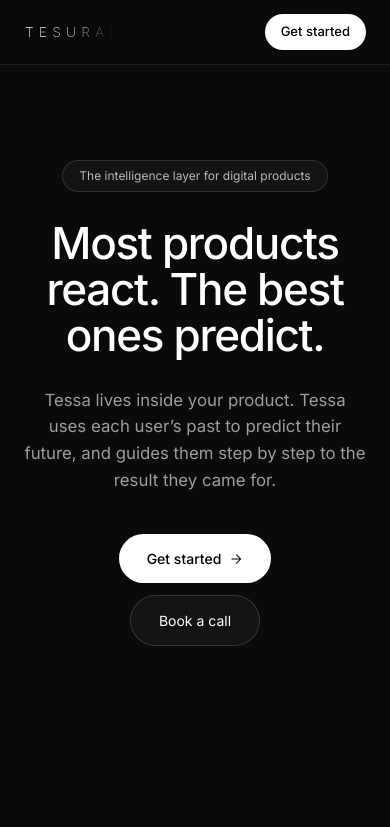
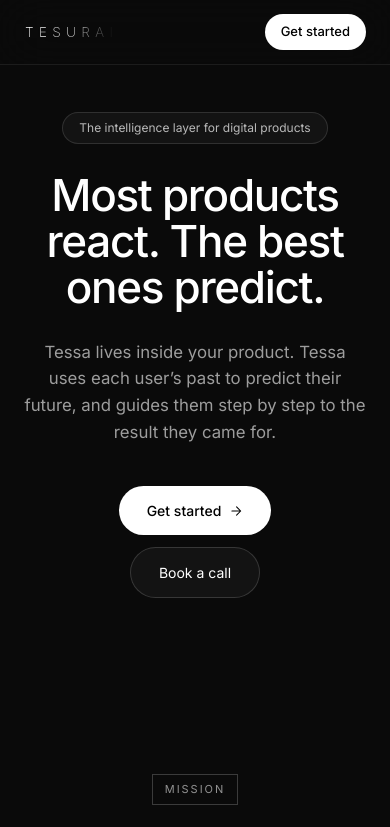
Before and after one commit to tesurai/tesurai, a Next.js app: page / in a window 390 px wide. Shown: the top 827 px of the page. Built offline with nearby package versions, Linux system fonts and the light colour scheme.

Commit message:
Tighten hero top spacing on mobile
The hero used pt-40 (160px) on mobile, which under the fixed 72px nav
left a large empty band above the content on phones. Drop the mobile
top padding to pt-28 and bottom to pb-20; desktop spacing is unchanged.

```diff
--- a/src/app/page.tsx
+++ b/src/app/page.tsx
@@ -124,7 +124,7 @@ export default async function Page({
       </header>
 
       {/* Hero: badge, gradient headline, subhead, dual CTAs, soft glow */}
-      <section className="px-6 sm:px-10 pt-40 sm:pt-52 pb-24 sm:pb-32">
+      <section className="px-6 sm:px-10 pt-28 sm:pt-52 pb-20 sm:pb-32">
         <div className="max-w-[860px] mx-auto text-center">
           {paid && (
             <div className="mb-10 rounded-xl border border-white/[0.15] bg-white/[0.04] p-5 sm:p-6 max-w-[560px] mx-auto">
```
